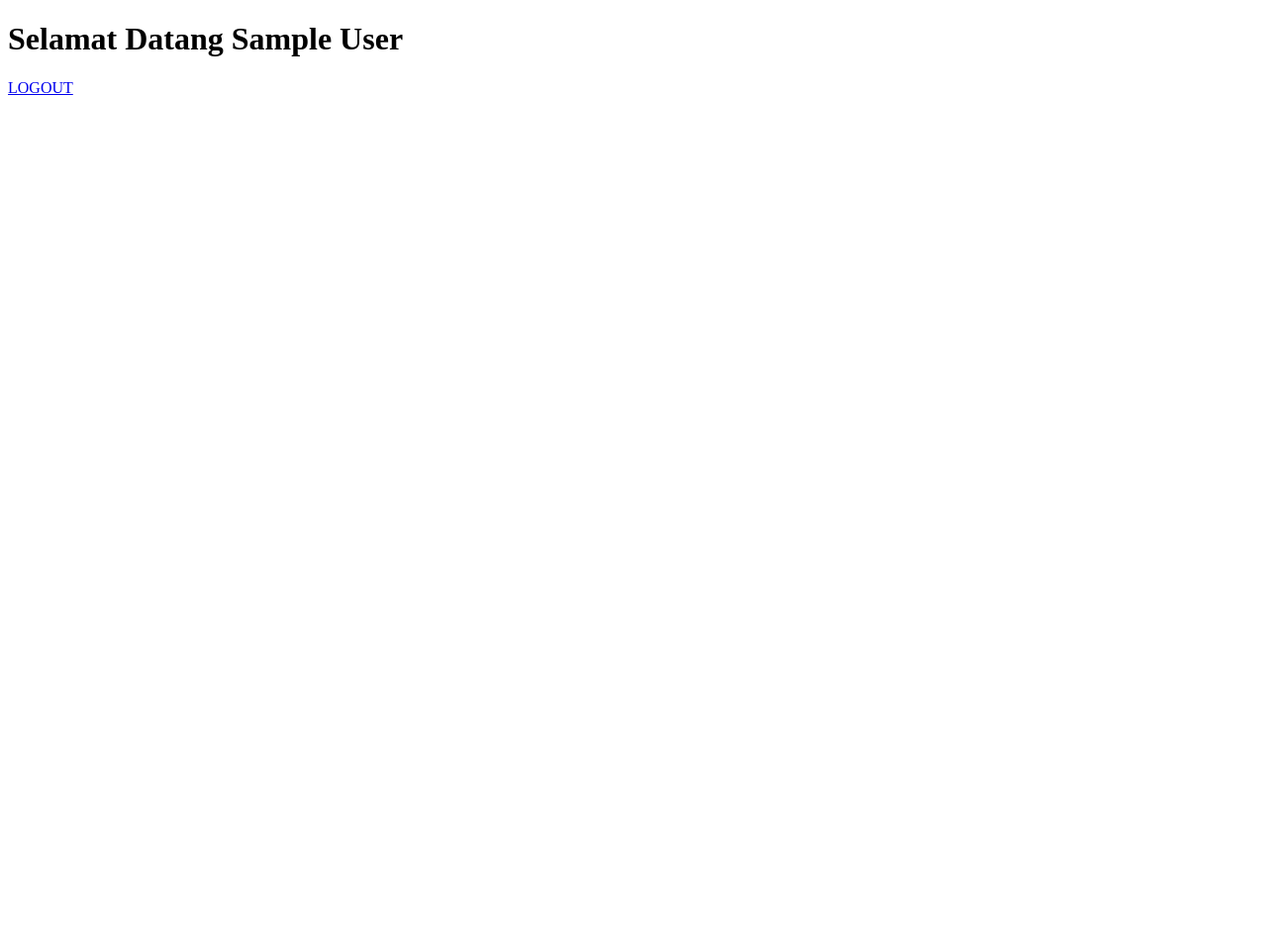
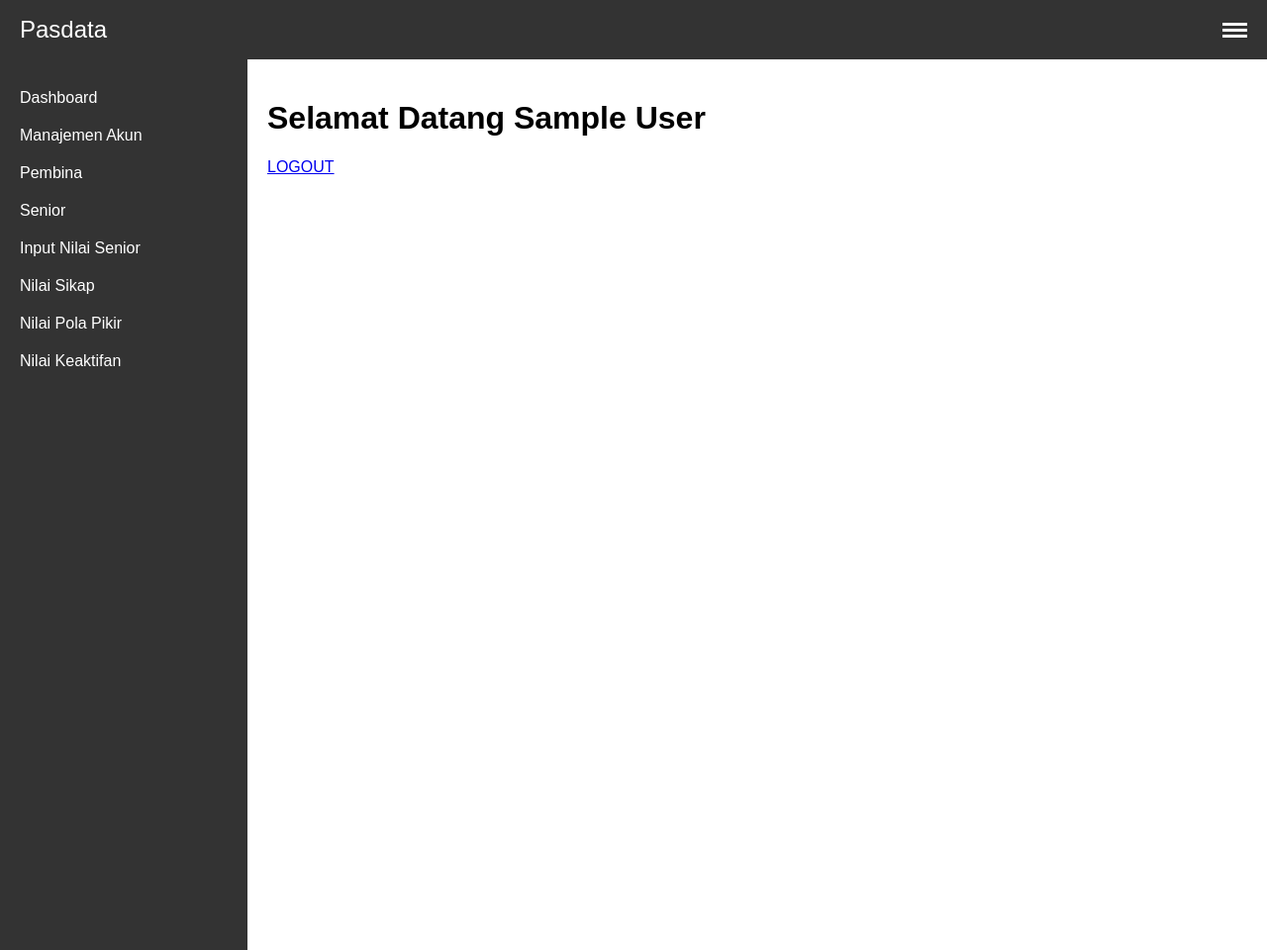
Before and after one commit to Wahyu2003/SIMPASDATA_Web, a PHP site: page /home.php in a window 1280 px wide. Shown: the whole page at 99% size. Run offline with PHP 8.4, Linux system fonts and the light colour scheme; the visitor is signed in with stand-in values (Sample User, id 1).

Commit message:
7 November 2023 #Ilham
add folder css, js. add navbar di home.html, add js untuk home.html. menghapus masuk.png, OIP.jpg

```diff
--- /dev/null
+++ b/css/home.css
@@ -0,0 +1,59 @@
+body {
+    margin: 0;
+    padding: 0;
+    box-sizing: border-box;
+    font-family: Arial, sans-serif;
+}
+
+nav {
+    background-color: #333;
+    height: 60px;
+    display: flex;
+    justify-content: space-between;
+    align-items: center;
+    padding: 0 20px;
+}
+
+.logo {
+    color: white;
+    font-size: 24px;
+}
+
+.toggle-menu {
+    cursor: pointer;
+}
+
+.bar {
+    background-color: white;
+    height: 3px;
+    margin: 3px 0;
+    width: 25px;
+}
+
+.sidebar {
+    width: 250px;
+    height: 100%;
+    position: fixed;
+    background-color: #333;
+    color: white;
+    padding: 20px 0;
+    display: flex;
+    flex-direction: column;
+    justify-content: space-between;
+}
+
+.menu-items {
+    display: flex;
+    flex-direction: column;
+}
+
+.menu-items a {
+    text-decoration: none;
+    color: white;
+    padding: 10px 20px;
+}
+
+.main-content {
+    margin-left: 250px;
+    padding: 20px;
+}
--- a/login.css
+++ b/css/login.css
@@ -1,5 +1,6 @@
 body {
     background-image: url(public/images/background.png);
+    background-color: black;
     background-size: cover;
     background-repeat: no-repeat;
     background-attachment: fixed;
--- a/home.php
+++ b/home.php
@@ -14,12 +14,56 @@ if (isset($_SESSION['nama'])) {
 <head>
     <meta charset="UTF-8">
     <meta name="viewport" content="width=device-width, initial-scale=1.0">
+    <link href="css/home.css" rel="stylesheet">
+    <script src="js/home.js"></script>
     <title>Home</title>
 </head>
 <body>
-    <div class="container">
-
+    <!-- <div class="container">
     <h1>Selamat Datang <?php echo $userName; ?></h1>
     <a href="login.php" class="btn btn-primary">LOGOUT</a>
+    </div> -->
+
+    <!-- sidebar -->
+    <!DOCTYPE html>
+<html lang="en">
+<head>
+    <meta charset="UTF-8">
+    <meta name="viewport" content="width=device-width, initial-scale=1.0">
+    <link rel="stylesheet" href="styles.css">
+    <title>Pasdata</title>
+</head>
+<body>
+<nav>
+        <div class="logo">Pasdata</div>
+        <div class="toggle-menu" onclick="toggleMenu()">
+            <div class="bar"></div>
+            <div class="bar"></div>
+            <div class="bar"></div>
+        </div>
+    </nav>
+    <aside class="sidebar">
+        <div class="menu-items">
+            <a href="#">Dashboard</a>
+            <a href="#">Manajemen Akun</a>
+            <a href="#">Pembina</a>
+            <a href="#">Senior</a>
+            <a href="#">Input Nilai Senior</a>
+            <a href="#">Nilai Sikap</a>
+            <a href="#">Nilai Pola Pikir</a>
+            <a href="#">Nilai Keaktifan</a>
+        </div>
+    </aside>
+
+    <!-- Content -->
+    <main class="main-content">
+    <div class="container">
+    <h1>Selamat Datang <?php echo $userName; ?></h1>
+    <a href="login.php" class="btn btn-primary">LOGOUT</a>
+    </div>
+    </main>
+
 </body>
 </html>
+</body>
+</html>
--- /dev/null
+++ b/js/home.js
@@ -0,0 +1,8 @@
+function toggleMenu() {
+    let sidebar = document.querySelector('.sidebar');
+    if (sidebar.style.display === 'none') {
+        sidebar.style.display = 'block';
+    } else {
+        sidebar.style.display = 'none';
+    }
+}
--- a/login.php
+++ b/login.php
@@ -49,7 +49,7 @@ if (isset($_POST['submit'])) {
     <meta charset="UTF-8">
     <meta name="viewport" content="width=device-width, initial-scale=1.0">
     <title>Document</title>
-    <link rel="stylesheet" href="login.css">
+    <link rel="stylesheet" href="css/login.css">
 </head>
 <body>
     <div class="login-container">
@@ -62,7 +62,7 @@ if (isset($_POST['submit'])) {
         </div>
         <div class="login-form-container">
             <form class="login-form" method="post" action="login.php">
-                <!-- Input fields for username and password -->
+                 Input fields for username and password
                 <div class="form-group">
                     <input type="text" id="txt_user" name="txt_user" required placeholder="Username">
                 </div>
@@ -76,6 +76,5 @@ if (isset($_POST['submit'])) {
             </form>
         </div>
     </div>
-    //ilham
 </body>
 </html>
```
Also changed, not shown: image/OIP.jpg (deleted), public/images/masuk.png (deleted).
